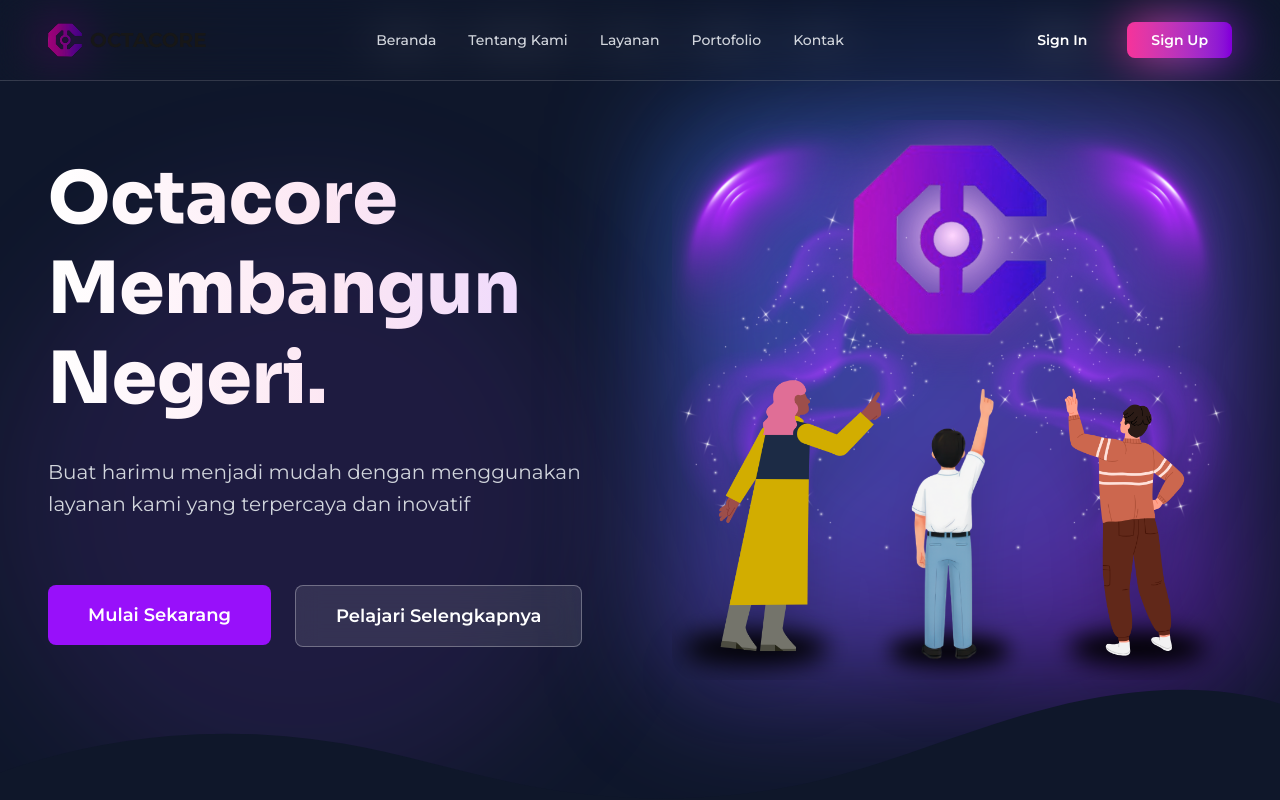
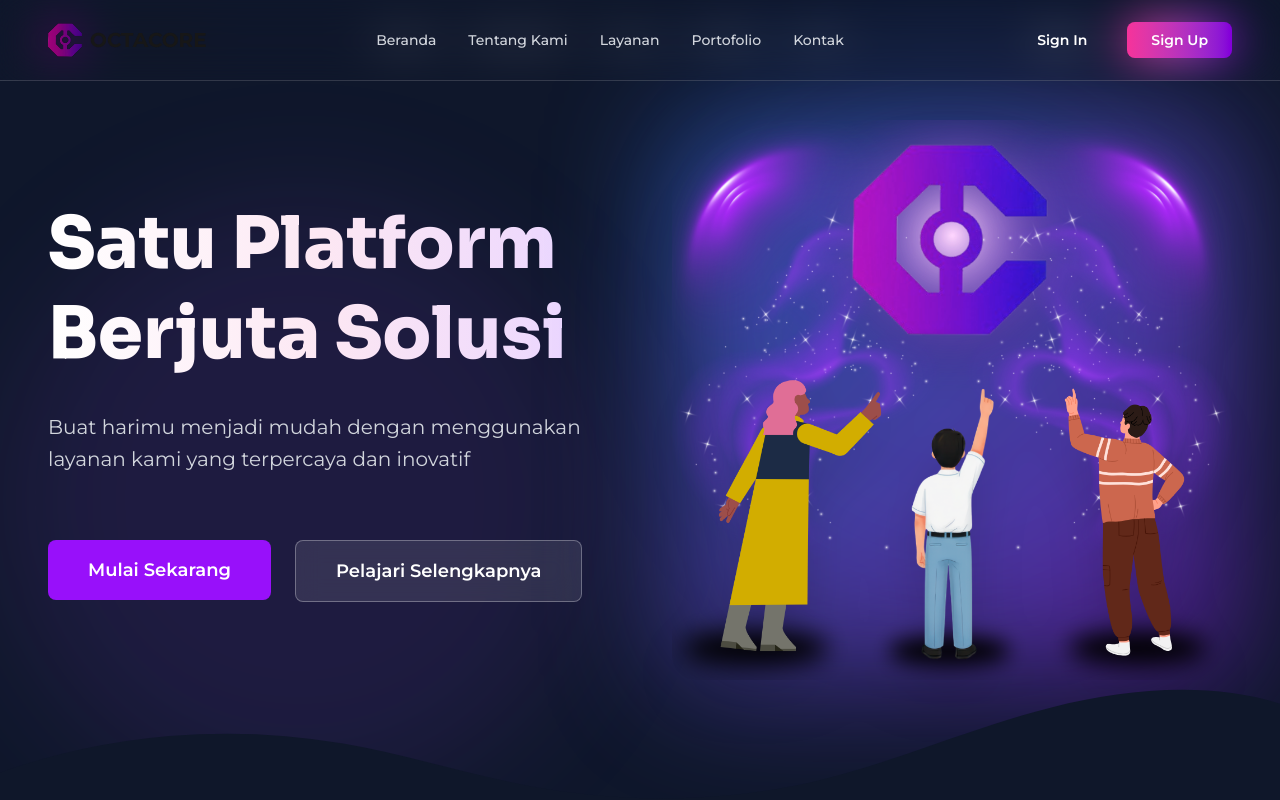
Before and after one commit to znalfarel/Website-octacore, a Next.js app: page / in a window 1280 px wide. Shown: the top 800 px of the page. Built offline with nearby package versions, Linux system fonts and the light colour scheme.

Commit message:
add position

```diff
--- a/app/components/HeroSection.tsx
+++ b/app/components/HeroSection.tsx
@@ -129,7 +129,7 @@
               {/* Main Heading */}
               <div>
                 <h1 className="font-sora text-2xl sm:text-3xl md:text-4xl lg:text-6xl xl:text-7xl font-extrabold leading-tight sm:leading-snug md:leading-snug lg:leading-tight mb-2 sm:mb-3 bg-linear-to-r from-white via-pink-100 to-purple-200 bg-clip-text text-transparent">
-                  Octacore Membangun Negeri.
+                  Satu Platform Berjuta Solusi
                 </h1>
               </div>
 
--- a/app/components/TeamSection.tsx
+++ b/app/components/TeamSection.tsx
@@ -22,7 +22,7 @@
   { id: 5, name: "Bayu Adi C", role: "CFO", image: "/team/bayu.png" },
   { id: 6, name: "Insan Nur R", role: "CMO", image: "/team/insan.png" },
   { id: 7, name: "Jakfan Adbar F", role: "VP Marketing", image: "/team/jakfan.png" },
-  { id: 8, name: "Andhika Nuril A", role: "--", image: "/team/dhika.jpg" },
+  { id: 8, name: "Andhika Nuril A", role: "VP CS", image: "/team/dhika.jpg" },
 ];
 
 // --- Variabel Animasi ---
```
